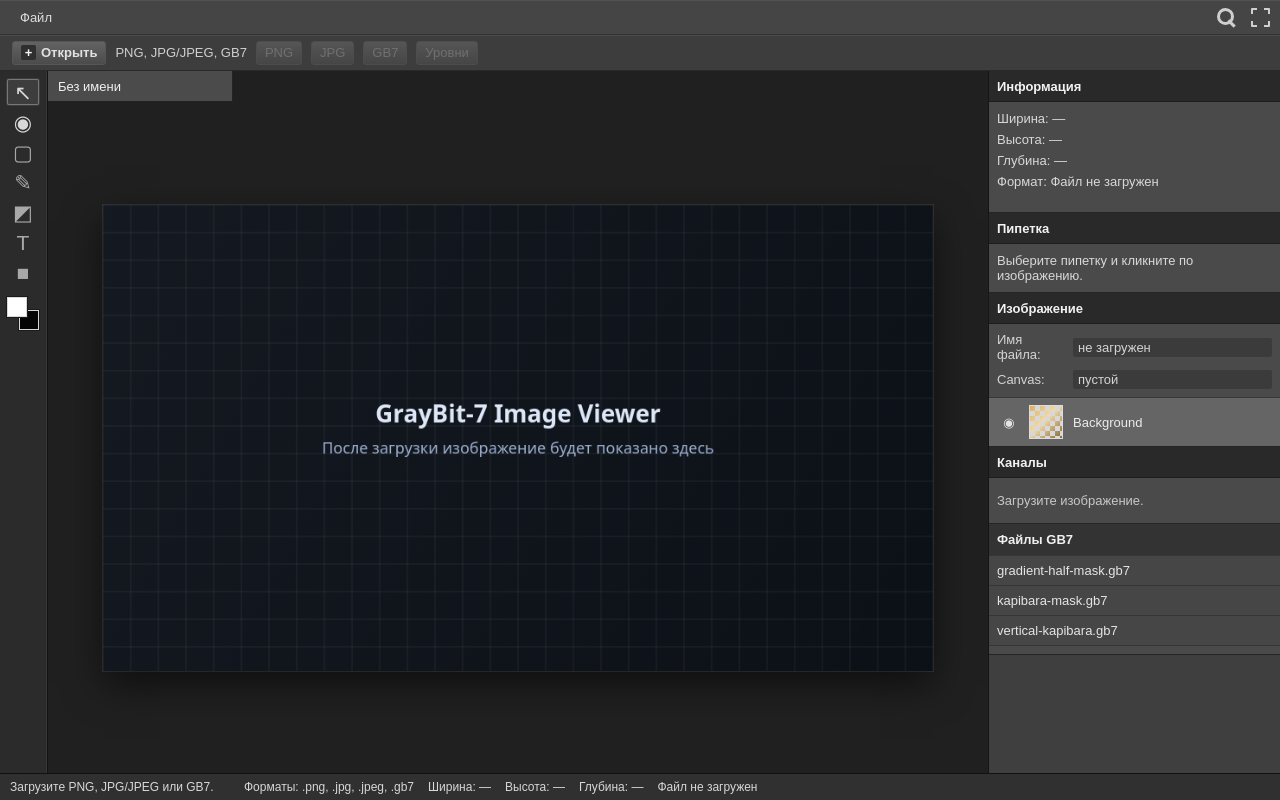
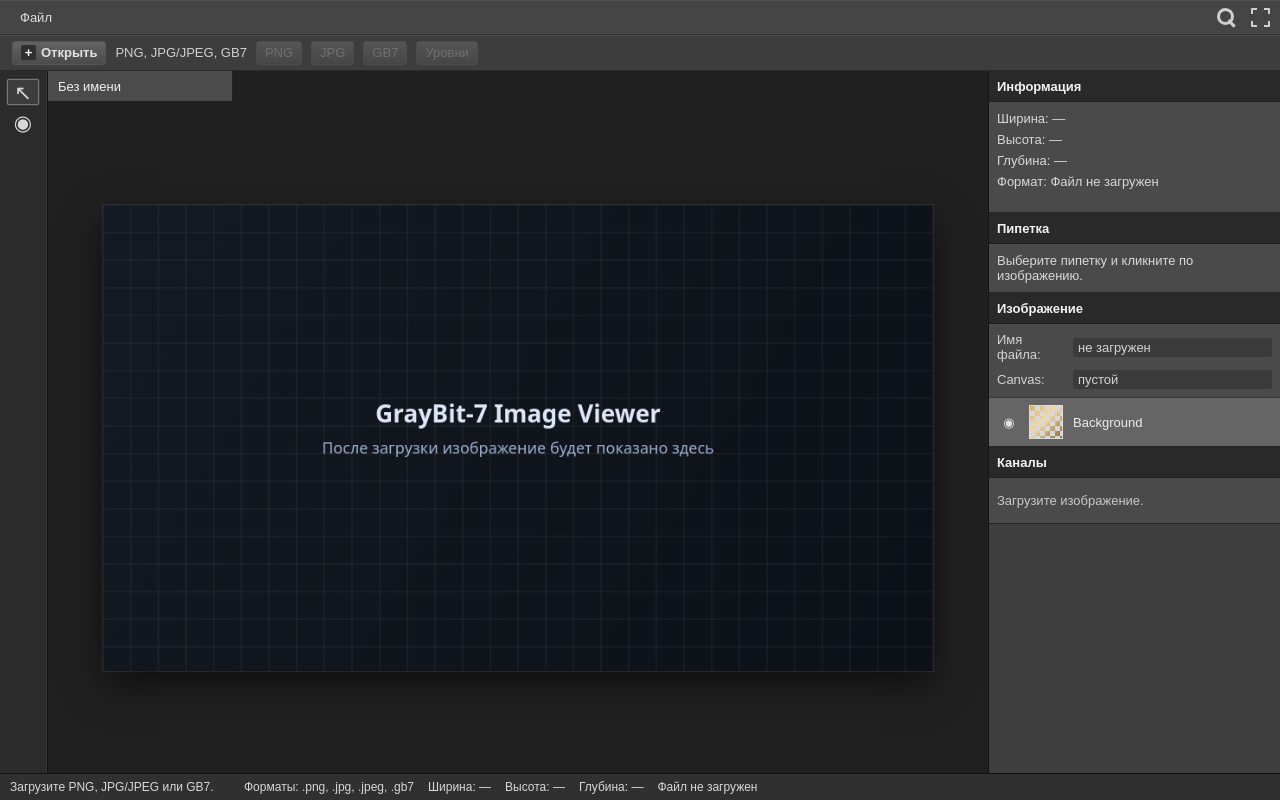
Before and after one commit to laudvia/gb7-image-viewer, a React (Vite) app: page / in a window 1280 px wide. Built offline with nearby package versions, Linux system fonts and the light colour scheme.

Commit message:
chore: hide unused interface elements

```diff
--- a/src/App.jsx
+++ b/src/App.jsx
@@ -390,22 +390,6 @@ function App() {
     );
   }
 
-  async function loadDemo(name) {
-    try {
-      const response = await fetch(`${import.meta.env.BASE_URL}test-images/${name}`);
-      if (!response.ok) {
-        throw new Error(`Не удалось загрузить тестовый файл ${name}.`);
-      }
-      const blob = await response.blob();
-      const file = new File([blob], name, { type: blob.type || 'application/octet-stream' });
-      await openFile(file);
-      setFileName(name);
-      setMessage(`Открыт тестовый файл ${name}.`);
-    } catch (error) {
-      setMessage(error.message || 'Ошибка загрузки тестового файла.');
-    }
-  }
-
   return (
     <div className="photoshop-shell">
       <header className="menu-bar">
@@ -456,13 +440,6 @@ function App() {
           >
             ◉
           </button>
-          {['▢', '✎', '◩', 'T', '■'].map((tool, index) => (
-            <span className="tool-button muted" key={`${tool}-${index}`} aria-hidden="true">{tool}</span>
-          ))}
-          <div className="color-swatches" aria-label="Цвета">
-            <span className="swatch foreground"></span>
-            <span className="swatch background"></span>
-          </div>
         </aside>
 
         <section className="document-stage">
@@ -557,13 +534,6 @@ function App() {
                 <span className="empty-panel-note">Загрузите изображение.</span>
               )}
             </div>
-          </section>
-
-          <section className="panel file-panel">
-            <h2>Файлы GB7</h2>
-            <button type="button" onClick={() => loadDemo('gradient-half-mask.gb7')}>gradient-half-mask.gb7</button>
-            <button type="button" onClick={() => loadDemo('kapibara-mask.gb7')}>kapibara-mask.gb7</button>
-            <button type="button" onClick={() => loadDemo('vertical-kapibara.gb7')}>vertical-kapibara.gb7</button>
           </section>
         </aside>
       </main>
--- a/src/styles.css
+++ b/src/styles.css
@@ -244,39 +244,6 @@ input {
   box-shadow: inset 0 0 0 1px #777;
 }
 
-.tool-button.muted {
-  opacity: 0.72;
-}
-
-.color-swatches {
-  position: relative;
-  width: 34px;
-  height: 35px;
-  margin-top: 8px;
-}
-
-.swatch {
-  position: absolute;
-  display: block;
-  width: 22px;
-  height: 22px;
-  border: 1px solid #1b1b1b;
-  box-shadow: 0 0 0 1px #d8d8d8 inset;
-}
-
-.swatch.foreground {
-  left: 0;
-  top: 0;
-  z-index: 2;
-  background: #ffffff;
-}
-
-.swatch.background {
-  right: 0;
-  bottom: 0;
-  background: #050505;
-}
-
 .document-stage {
   min-width: 0;
   min-height: 0;
@@ -380,22 +347,6 @@ canvas {
   box-shadow: inset 0 0 0 1px rgba(255, 255, 255, 0.22);
 }
 
-.file-panel button {
-  width: 100%;
-  min-height: 30px;
-  padding: 0 8px;
-  border: 0;
-  border-bottom: 1px solid #363636;
-  border-radius: 0;
-  background: #464646;
-  color: #e5e5e5;
-  text-align: left;
-}
-
-.file-panel button:hover:not(:disabled) {
-  background: #555;
-}
-
 .layers-controls {
   display: grid;
   gap: 8px;
@@ -455,19 +406,6 @@ canvas {
     linear-gradient(135deg, #dcb260, #f2d9a7 45%, #866b35);
   background-size: 10px 10px, 10px 10px, 10px 10px, 10px 10px, cover;
   background-position: 0 0, 0 5px, 5px -5px, -5px 0, center;
-}
-
-.file-panel {
-  padding-bottom: 8px;
-}
-
-.file-panel h2 {
-  margin: 0;
-  padding: 8px;
-  border-bottom: 1px solid #363636;
-  background: #333;
-  color: #f0f0f0;
-  font-size: 13px;
 }
 
 .channels-list {
```
